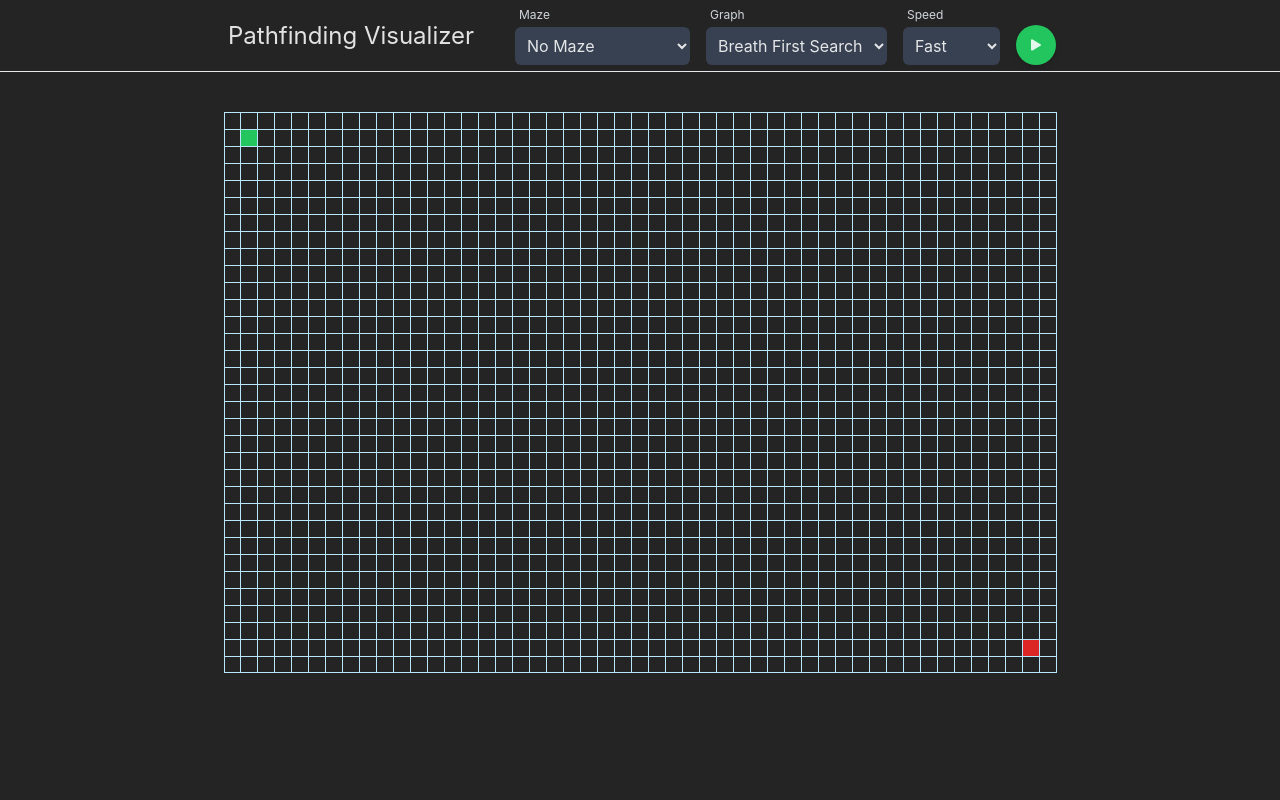
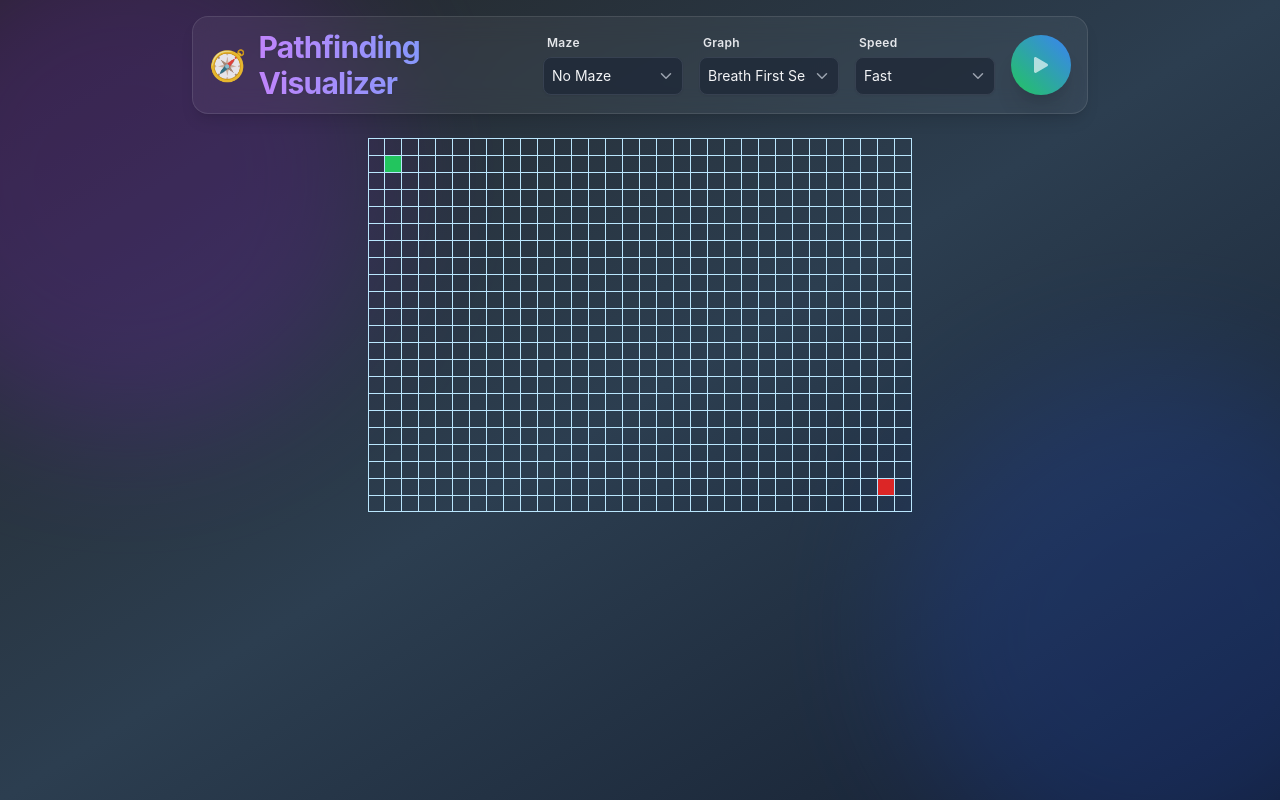
Before and after one commit to Froxzen/pathfinder-visualiser, a React (Vite) app: page / in a window 1280 px wide. Built offline with nearby package versions, Linux system fonts and the light colour scheme.

Commit message:
Upgraded to modern UI

```diff
--- a/src/App.tsx
+++ b/src/App.tsx
@@ -12,7 +12,16 @@ function App() {
 		<PathfindingProvider>
 			<TileProvider>
 				<SpeedProvider>
-					<div className="h-screen w-screen flex flex-col">
+					<div className="min-h-screen w-full flex flex-col items-center justify-start bg-gradient-to-br from-[#232526] via-[#2c3e50] to-[#141E30] relative overflow-x-hidden overflow-y-hidden">
+						<div
+							className="absolute inset-0 pointer-events-none z-0"
+							aria-hidden="true"
+						>
+							{/* Abstract blurred shape for modern effect */}
+							<div className="absolute top-[-10%] left-[-10%] w-[40vw] h-[40vw] bg-purple-800 opacity-30 rounded-full blur-3xl" />
+							<div className="absolute bottom-[-10%] right-[-10%] w-[40vw] h-[40vw] bg-blue-700 opacity-20 rounded-full blur-3xl" />
+						</div>
+						<div className="relative z-10 w-full max-w-6xl px-2 sm:px-6 flex flex-col items-center">
 							<Nav
 								isVisualisationRunningRef={
 									isVisualisationRunningRef
@@ -24,6 +33,7 @@ function App() {
 								}
 							/>
 						</div>
+					</div>
 				</SpeedProvider>
 			</TileProvider>
 		</PathfindingProvider>
--- a/src/components/Grid.tsx
+++ b/src/components/Grid.tsx
@@ -11,7 +11,7 @@ export function Grid({
 	isVisualisationRunningRef: MutableRefObject<boolean>;
 }) {
 	const { grid, setGrid } = usePathfinding();
-	const [ isMouseDown, setIsMouseDown ] = useState(false);
+	const [isMouseDown, setIsMouseDown] = useState(false);
 
 	const handleMouseDown = (row: number, col: number) => {
 		if (isVisualisationRunningRef.current || checkIfStartOrEnd(row, col)) {
@@ -44,7 +44,7 @@ export function Grid({
 	return (
 		<div
 			className={twMerge(
-				"flex items-center flex-col justify-center border-sky-300 mt-10",
+				"flex items-center flex-col justify-center border-sky-300 mt-2",
 				`lg:min-h-[${MAX_ROWS * 17}px]
                 md:min-h-[${MAX_ROWS * 15}px]
                 xs:min-h-[${MAX_ROWS * 8}px]
@@ -58,8 +58,15 @@ export function Grid({
 			{grid.map((r, rowIndex) => (
 				<div key={rowIndex} className="flex">
 					{r.map((tile, tileIndex) => {
-						const { row, col, isEnd, isStart, isPath, isTraversed, isWall } =
-							tile;
+						const {
+							row,
+							col,
+							isEnd,
+							isStart,
+							isPath,
+							isTraversed,
+							isWall,
+						} = tile;
 						return (
 							<Tile
 								key={tileIndex}
@@ -70,9 +77,13 @@ export function Grid({
 								isPath={isPath}
 								isTraversed={isTraversed}
 								isWall={isWall}
-								handleMouseDown={() => handleMouseDown(row, col)}
+								handleMouseDown={() =>
+									handleMouseDown(row, col)
+								}
 								handleMouseUp={() => handleMouseUp(row, col)}
-								handleMouseEnter={() => handleMouseEnter(row, col)}
+								handleMouseEnter={() =>
+									handleMouseEnter(row, col)
+								}
 							/>
 						);
 					})}
--- a/src/components/Nav.tsx
+++ b/src/components/Nav.tsx
@@ -81,22 +81,30 @@ export function Nav({
 			setIsGraphVisualised(true);
 			setIsDisabled(false);
 			isVisualisationRunningRef.current = false;
-		}, SLEEP_TIME * (traversedTiles.length + SLEEP_TIME * 2) + EXTENDED_SLEEP_TIME * (path.length + 60) * SPEEDS.find(s => s.value === speed)!.value);
+		}, SLEEP_TIME * (traversedTiles.length + SLEEP_TIME * 2) + EXTENDED_SLEEP_TIME * (path.length + 60) * SPEEDS.find((s) => s.value === speed)!.value);
 	};
 
 	return (
-		<div className="flex items-center justify-center min-h-[4.5rem] border-b shadow-gray-600 sm:px-5 px-0">
-			<div className="flex items-center lg:justify-between justify-center w-full sm:w-[52rem]">
-				<h1 className="lg:flex hidden w-[40%] text-2xl pl-1">
-					Pathfinding Visualizer
-				</h1>
-				<div className="flex sm:items-end items-center justify-start sm:justify-between sm:flex-row flex-col sm:space-y-0 space-y-3 sm:py-0 py-4 sm:space-x-4">
+		<div className="w-full flex items-center justify-center py-4 px-2 sm:px-6 z-20">
+			<div className="w-full max-w-4xl flex items-center justify-between bg-white/5 backdrop-blur-md rounded-2xl shadow-lg border border-white/10 px-4 py-3 gap-4">
+				<div className="flex items-center gap-3">
+					<span
+						className="text-3xl select-none"
+						aria-label="Pathfinder"
+					>
+						🧭
+					</span>
+					<h1 className="text-2xl sm:text-3xl font-bold bg-gradient-to-r from-purple-400 to-blue-400 bg-clip-text text-transparent drop-shadow-sm tracking-tight">
+						Pathfinding Visualizer
+					</h1>
+				</div>
+				<div className="flex flex-col sm:flex-row sm:items-end items-center gap-2 sm:gap-4">
 					<Select
 						label="Maze"
 						value={maze}
 						options={MAZES}
 						isDisabled={isDisabled}
-						onChange={e => {
+						onChange={(e) => {
 							handleGenerateMaze(e.target.value as MazeType);
 						}}
 					/>
@@ -105,7 +113,7 @@ export function Nav({
 						value={algorithm}
 						isDisabled={isDisabled}
 						options={PATHFINDING_ALGORITHMS}
-						onChange={e => {
+						onChange={(e) => {
 							setAlgorithm(e.target.value as AlgorithmType);
 						}}
 					/>
@@ -114,7 +122,7 @@ export function Nav({
 						value={speed}
 						options={SPEEDS}
 						isDisabled={isDisabled}
-						onChange={e => {
+						onChange={(e) => {
 							setSpeed(parseInt(e.target.value) as SpeedType);
 						}}
 					/>
--- a/src/components/PlayButton.tsx
+++ b/src/components/PlayButton.tsx
@@ -15,12 +15,19 @@ export function PlayButton({
 		<button
 			disabled={isDisabled}
 			onClick={handlerRunVisualiser}
-			className="disabled:pointer-events-none disabled:opactity-50 transition ease-in rounded-full p-2.5 shadow-md bg-green-500 hover:bg-green-600 border-none active:ring-green-300 focus:outline-none focus:ring focus:ring-green-300 focus: ring-opacity-30"
+			aria-label={isGraphVisualised ? "Reset" : "Start Visualisation"}
+			className={`disabled:pointer-events-none disabled:opacity-50 transition-all duration-200 rounded-full p-4 shadow-xl border-none focus:outline-none focus:ring-4 focus:ring-blue-400/50
+				${
+					!isDisabled
+						? "bg-gradient-to-tr from-green-500 to-blue-500 hover:from-green-400 hover:to-blue-400 hover:shadow-green-400/30 hover:scale-105"
+						: "bg-gray-700"
+				}
+			`}
 		>
 			{isGraphVisualised ? (
-				<GrPowerReset className="w-5 h-5" />
+				<GrPowerReset className="w-7 h-7" />
 			) : (
-				<BsFillPlayFill className="w-5 h-5" />
+				<BsFillPlayFill className="w-7 h-7 animate-pulse" />
 			)}
 		</button>
 	);
--- a/src/components/Select.tsx
+++ b/src/components/Select.tsx
@@ -1,4 +1,5 @@
 import { ChangeEvent } from "react";
+import { FiChevronDown } from "react-icons/fi";
 
 export function Select({
 	value,
@@ -14,21 +15,35 @@ export function Select({
 	isDisabled?: boolean;
 }) {
 	return (
-		<div className="flex flex-col items-start gap-1">
-			<label className="text-xs text-gray-300 ml-1" htmlFor={label}>{label}</label>
+		<div className="flex flex-col items-start gap-1 min-w-[140px]">
+			<label
+				className="text-xs font-semibold text-gray-200 ml-1 mb-0.5 tracking-wide"
+				htmlFor={label}
+			>
+				{label}
+			</label>
+			<div className="relative w-full">
 				<select
 					disabled={isDisabled}
-				className="bg-gray-700 rounded-md cursor-pointer hover:bg-gray-800 transition ease-in active:ring-0 active:border-0 p-2 min-w-[200px] sm:min-w-full"
+					className="appearance-none w-full bg-gray-800/80 border border-gray-700 rounded-lg cursor-pointer hover:bg-gray-700 focus:bg-gray-700 focus:border-blue-500 focus:ring-2 focus:ring-blue-400/40 transition p-2 pr-8 text-sm text-gray-100 disabled:opacity-50 disabled:cursor-not-allowed shadow-sm"
 					id={label}
 					value={value}
 					onChange={onChange}
 				>
 					{options.map((option) => (
-                    <option key={option.value} value={option.value}>
+						<option
+							key={option.value}
+							value={option.value}
+							className="bg-gray-900 text-gray-100"
+						>
 							{option.name}
 						</option>
 					))}
 				</select>
+				<span className="pointer-events-none absolute right-2 top-1/2 -translate-y-1/2 text-gray-400 text-lg">
+					<FiChevronDown />
+				</span>
+			</div>
 		</div>
 	);
 }
--- a/src/index.css
+++ b/src/index.css
@@ -16,3 +16,25 @@
 	-webkit-font-smoothing: antialiased;
 	-moz-osx-font-smoothing: grayscale;
 }
+
+body {
+	animation: fadeInBg 1.2s cubic-bezier(0.4, 0, 0.2, 1);
+	font-size: 1.08rem;
+}
+
+@keyframes fadeInBg {
+	from {
+		opacity: 0;
+		filter: blur(8px);
+	}
+	to {
+		opacity: 1;
+		filter: blur(0);
+	}
+}
+
+html,
+body {
+	overflow-x: hidden;
+	overflow-y: hidden;
+}
--- a/src/utils/constants.ts
+++ b/src/utils/constants.ts
@@ -1,7 +1,7 @@
 import { AlgorithmSelectType, MazeSelectType, SpeedSelectType } from "./types";
 
-export const MAX_ROWS = 33;
-export const MAX_COLS = 49;
+export const MAX_ROWS = 22;
+export const MAX_COLS = 32;
 
 export const START_TILE_CONFIGURATION = {
 	row: 1,
```
Lines whose indentation alone changed are shown as unchanged.
